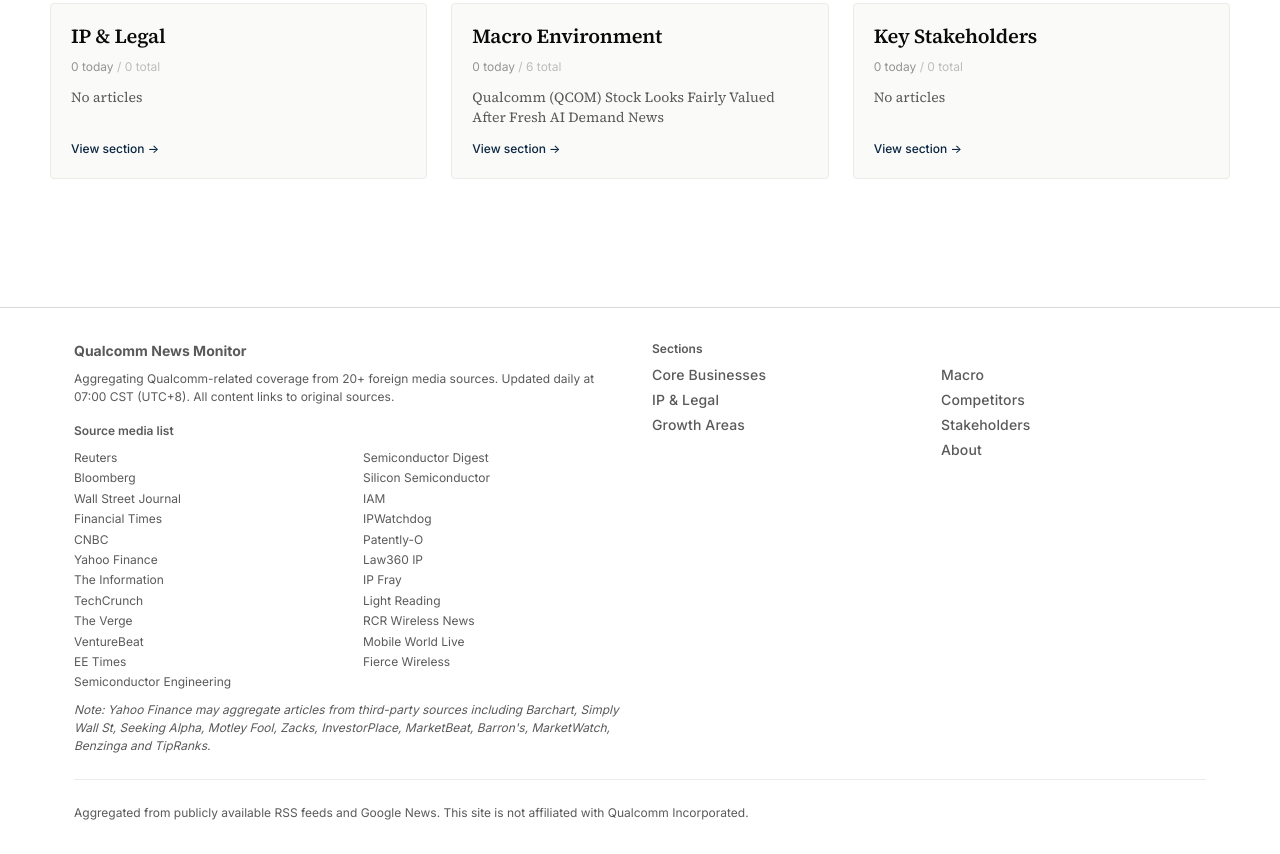
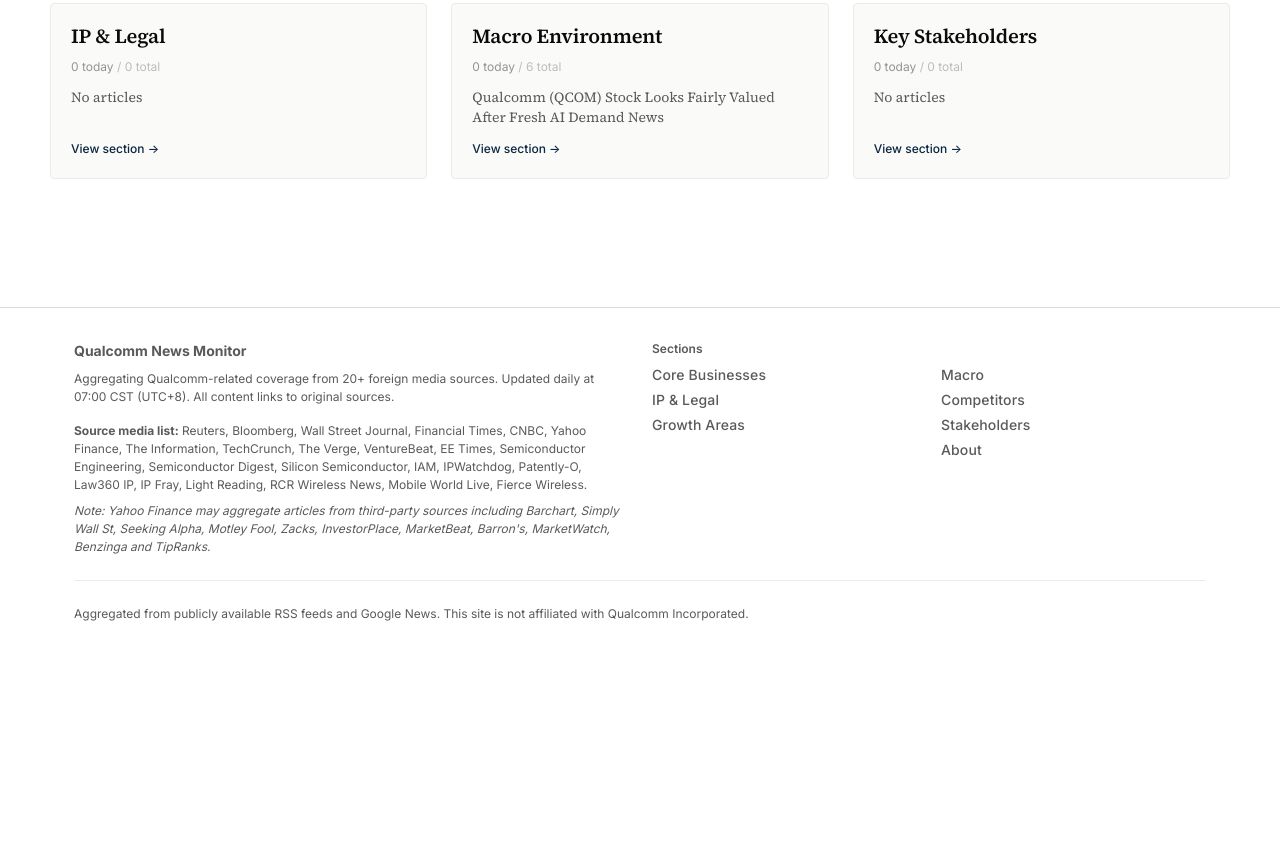
Before and after one commit to chelseazhou1003-rgb/Monitoring-Test-2, a website with bundled scripts: page site/index.html in a window 1280 px wide. Shown: the part 538-1392 px from the top of the page. After the commit the page ends 1193 px from the top, so only its background shows below. Built offline with nearby package versions, Linux system fonts and the light colour scheme.

Commit message:
style: format source media list as single inline comma-separated line

```diff
--- a/site/index.html
+++ b/site/index.html
@@ -64,32 +64,7 @@
           <p class="body-sm"><strong>Qualcomm News Monitor</strong></p>
           <p class="body-xs mt-2">Aggregating Qualcomm-related coverage from 20+ foreign media sources. Updated daily at 07:00 CST (UTC+8). All content links to original sources.</p>
           <div class="source-list" style="margin-top:var(--space-4);">
-            <p class="body-xs" style="font-weight:600;margin-bottom:var(--space-2);">Source media list</p>
-            <ul class="body-xs" style="columns:2;column-gap:var(--space-6);padding-left:0;list-style:none;line-height:1.7;">
-              <li style="break-inside:avoid;">Reuters</li>
-              <li style="break-inside:avoid;">Bloomberg</li>
-              <li style="break-inside:avoid;">Wall Street Journal</li>
-              <li style="break-inside:avoid;">Financial Times</li>
-              <li style="break-inside:avoid;">CNBC</li>
-              <li style="break-inside:avoid;">Yahoo Finance</li>
-              <li style="break-inside:avoid;">The Information</li>
-              <li style="break-inside:avoid;">TechCrunch</li>
-              <li style="break-inside:avoid;">The Verge</li>
-              <li style="break-inside:avoid;">VentureBeat</li>
-              <li style="break-inside:avoid;">EE Times</li>
-              <li style="break-inside:avoid;">Semiconductor Engineering</li>
-              <li style="break-inside:avoid;">Semiconductor Digest</li>
-              <li style="break-inside:avoid;">Silicon Semiconductor</li>
-              <li style="break-inside:avoid;">IAM</li>
-              <li style="break-inside:avoid;">IPWatchdog</li>
-              <li style="break-inside:avoid;">Patently-O</li>
-              <li style="break-inside:avoid;">Law360 IP</li>
-              <li style="break-inside:avoid;">IP Fray</li>
-              <li style="break-inside:avoid;">Light Reading</li>
-              <li style="break-inside:avoid;">RCR Wireless News</li>
-              <li style="break-inside:avoid;">Mobile World Live</li>
-              <li style="break-inside:avoid;">Fierce Wireless</li>
-            </ul>
+            <p class="body-xs"><strong>Source media list:</strong> Reuters, Bloomberg, Wall Street Journal, Financial Times, CNBC, Yahoo Finance, The Information, TechCrunch, The Verge, VentureBeat, EE Times, Semiconductor Engineering, Semiconductor Digest, Silicon Semiconductor, IAM, IPWatchdog, Patently-O, Law360 IP, IP Fray, Light Reading, RCR Wireless News, Mobile World Live, Fierce Wireless.</p>
             <p class="body-xs" style="margin-top:var(--space-2);color:var(--ink-muted);font-style:italic;">Note: Yahoo Finance may aggregate articles from third-party sources including Barchart, Simply Wall St, Seeking Alpha, Motley Fool, Zacks, InvestorPlace, MarketBeat, Barron's, MarketWatch, Benzinga and TipRanks.</p>
           </div>
         </div>
```
